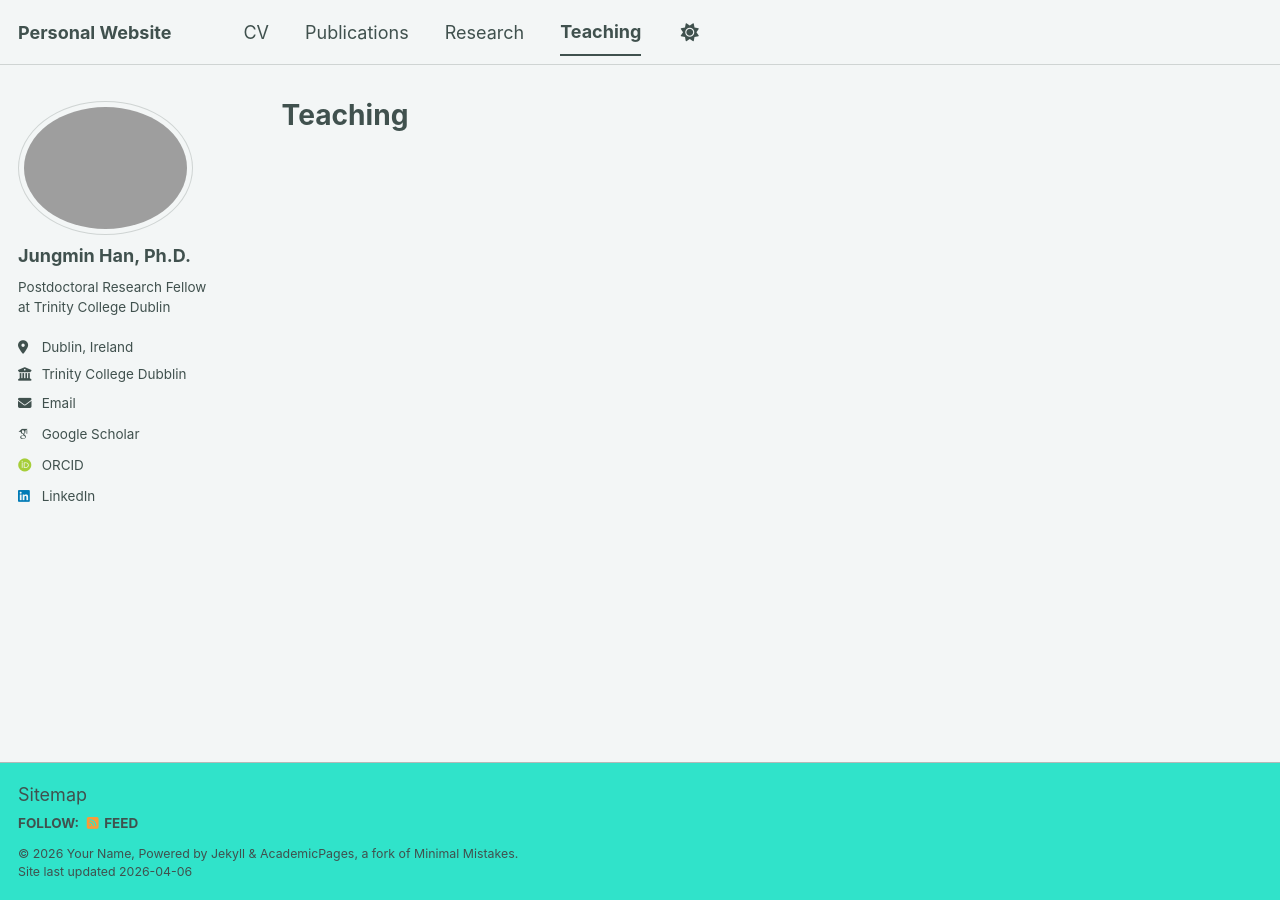
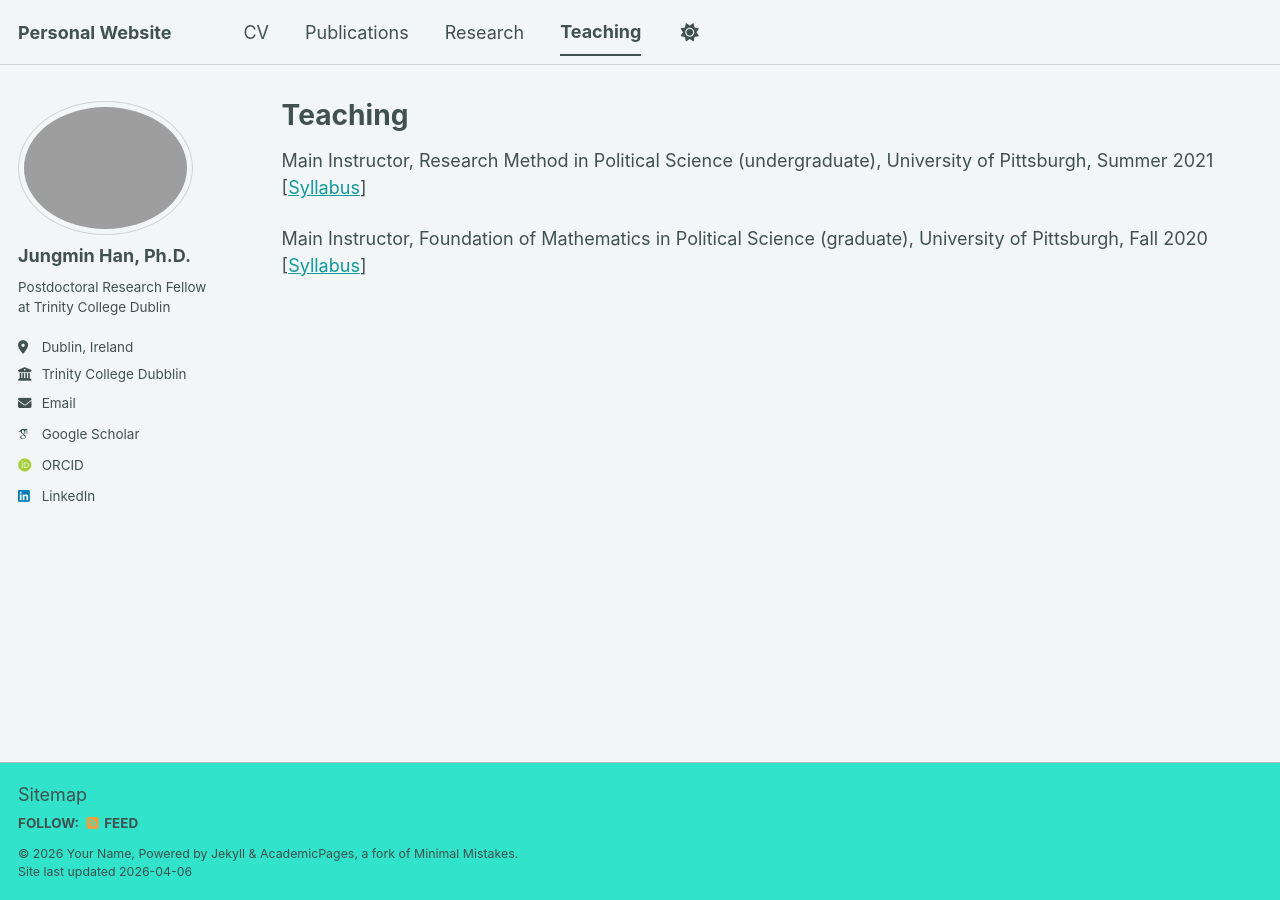
Before and after one commit to jungmin-lawrence-han/jungmin-lawrence-han.github.io, a Jekyll site: the page built from _pages/teaching.md, in a window 1280 px wide. Built offline with Jekyll 4.4.1, drawn with Linux system fonts in a browser that asks for light colours; some web fonts are replaced; a script bundle is joined from its source files by our own code; library files that are not in the unit come from our copies.

Commit message:
Update teaching.md

```diff
--- a/_pages/teaching.md
+++ b/_pages/teaching.md
@@ -4,3 +4,7 @@ title: "Teaching"
 permalink: /teaching/
 author_profile: true
 ---
+
+Main Instructor, Research Method in Political Science (undergraduate), University of Pittsburgh, Summer 2021 [[Syllabus](Syllabus_PS0700_Summer2021.pdf)]
+
+Main Instructor, Foundation of Mathematics in Political Science (graduate), University of Pittsburgh, Fall 2020 [[Syllabus](Syllabus_PS1902_Fall2020.pdf)]
```
